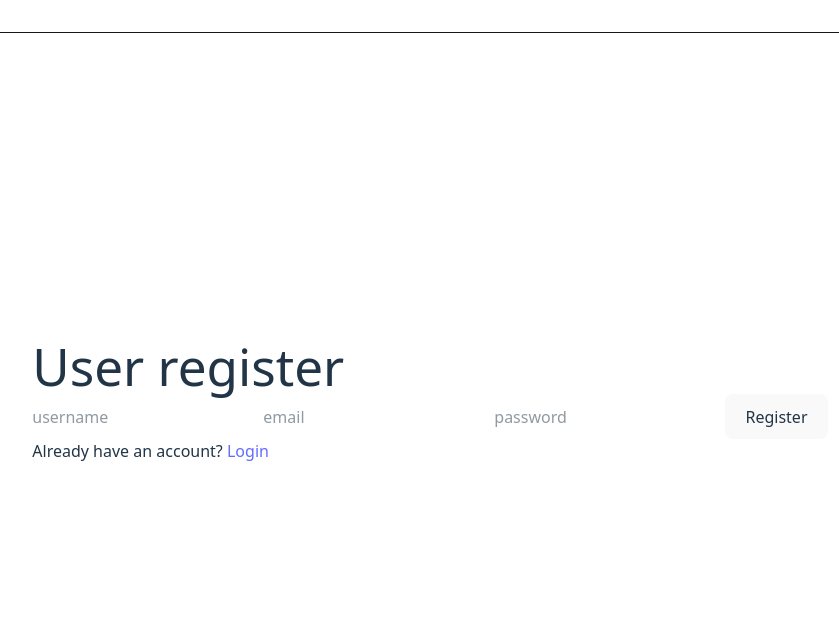
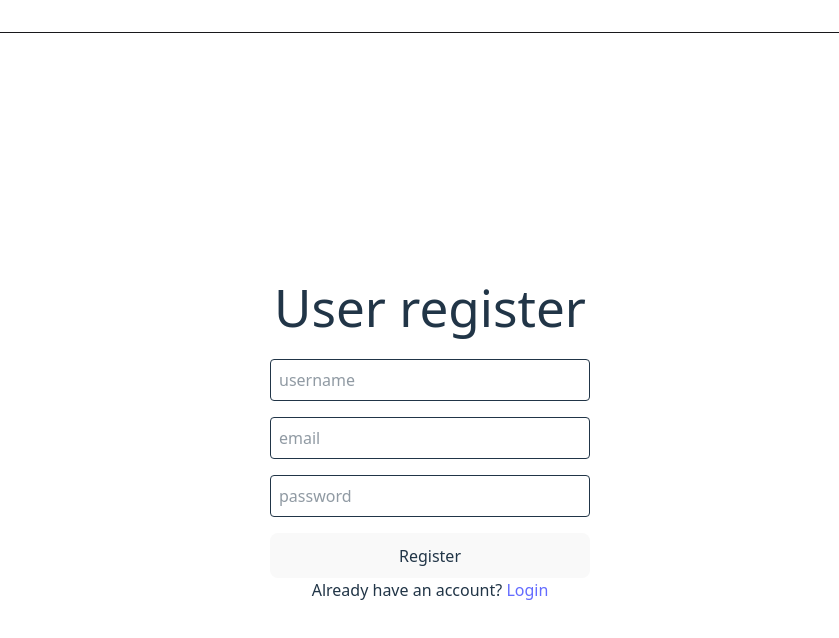
Before and after one commit to The-Raven001/task-dashboard, a React (Vite) app in the folder frontend/: page /register in a window 1280 px wide. Shown: the top 638 px of the page, without its empty margins (210-1049 px from the left). Built offline with nearby package versions, Linux system fonts and the light colour scheme.

Commit message:
Fixed Register layout

```diff
--- a/frontend/src/pages/Login.tsx
+++ b/frontend/src/pages/Login.tsx
@@ -38,7 +38,7 @@ export function Login() {
 
     return (
         <div className="flex flex-col items-center mt-20">
-            <h1 className="text-2x1 mb-6">Login</h1>
+            <h1 className="text-2xl mb-6">Login</h1>
             <form onSubmit={handleSubmit}
             className="flex flex-col gap-4 w-80"
             >
--- a/frontend/src/pages/Register.tsx
+++ b/frontend/src/pages/Register.tsx
@@ -49,26 +49,33 @@ export function Register() {
 
 
     return (
-        <div>
-            <h1>User register</h1>
+        <div className="flex flex-col items-center mt-20">
+            <h1 className="text-2xl mb-6">User register</h1>
 
-            <form onSubmit={handleSubmit}>
+            <form onSubmit={handleSubmit}
+            className="flex flex-col gap-4 w-80">
 
                 <input type="text"
                 placeholder="username"
                 value={username}
-                onChange={(event) => setUsername(event.target.value)} />
+                onChange={(event) => setUsername(event.target.value)}
+                className="border p-2 rounded"
+                required />
 
                 <input
                 type="email"
                 placeholder="email"
                 value={email}
-                onChange={(event) => setEmail(event.target.value)} />
+                onChange={(event) => setEmail(event.target.value)}
+                className="border p-2 rounded"
+                required />
 
                 <input type="password"
                 placeholder="password"
                 value={password}
-                onChange={(event) => setPassword(event.target.value)} />
+                onChange={(event) => setPassword(event.target.value)}
+                className="border p-2 rounded"
+                required />
 
                 <button type="submit" disabled={loading}
                 >{loading ? "Creating account..." : "Register"}</button>
```
